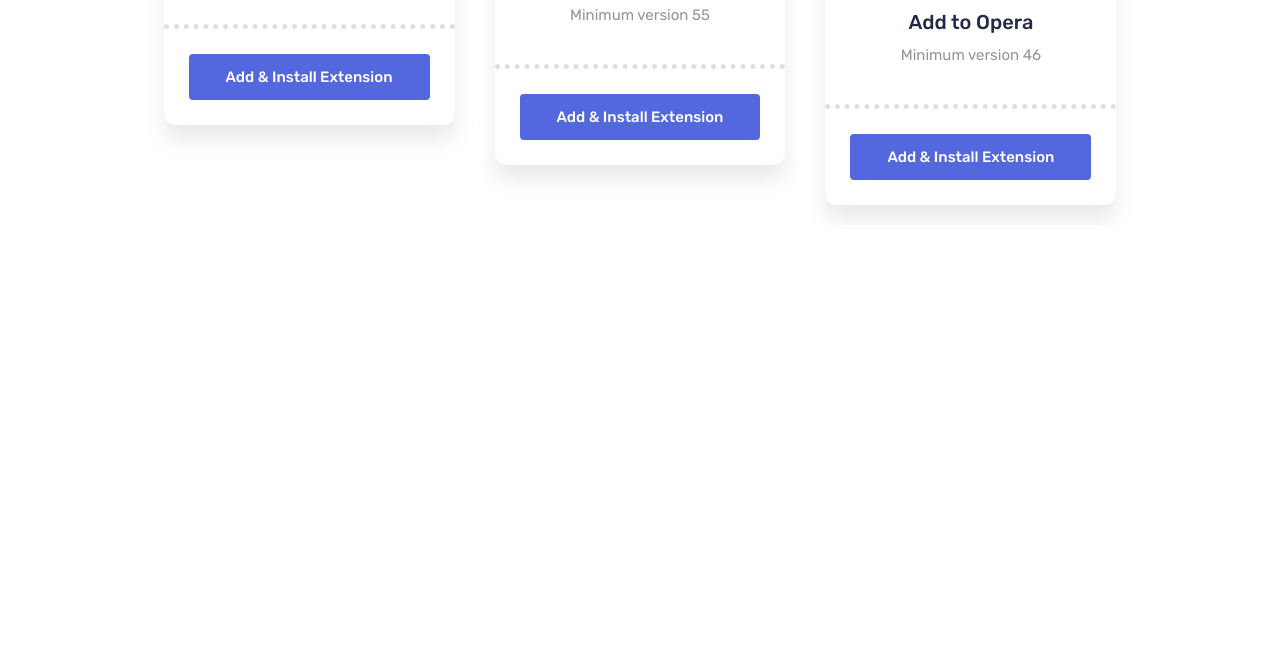
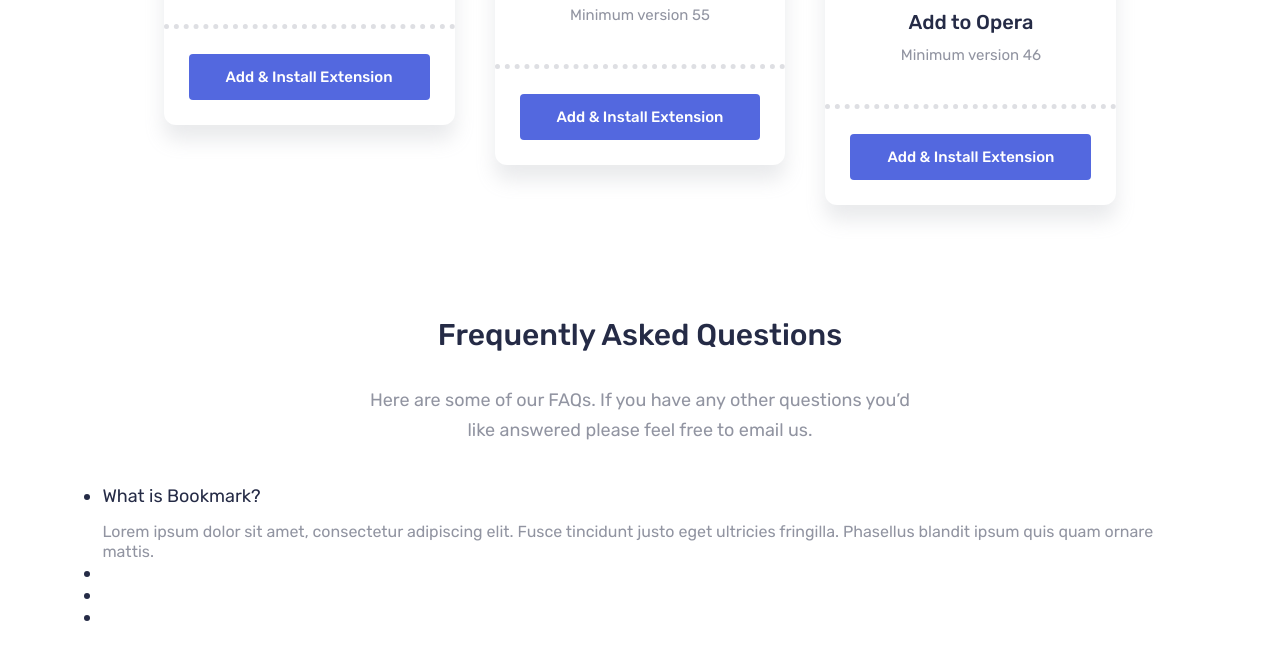
Before and after one commit to willibido/Bookmark-Landing-Page, a website: page index.html in a window 1280 px wide. Shown: the part 1952-2612 px from the top of the page. Before the commit the page ends 2177 px from the top, so only its background shows below. Drawn offline with Linux system fonts and the light colour scheme.

Commit message:
FAQ section HTML structure added

```diff
--- a/index.html
+++ b/index.html
@@ -129,6 +129,28 @@
         </div>
       </div>
     </section>
+
+    <!-- FAQ SECTION -->
+    <section class="faq-section">
+      <div class="faq__description u-margin-bottom-medium">
+        <h2 class="heading-secondary u-text-center u-margin-bottom-medium">Frequently Asked Questions</h2>
+        <p class="paragraph u-description-heading">Here are some of our FAQs. If you have any other questions you’d like
+          answered please feel free to email us.</p>
+      </div>
+
+      <div class="faq__faq-list-box">
+        <ul class="list">
+          <li class="question">
+            <h4 class="heading-quaternary">What is Bookmark?</h4>
+            <p class="small-paragraph">Lorem ipsum dolor sit amet, consectetur adipiscing elit. Fusce tincidunt
+              justo eget ultricies fringilla. Phasellus blandit ipsum quis quam ornare mattis.</p>
+          </li>
+          <li class="question"></li>
+          <li class="question"></li>
+          <li class="question"></li>
+        </ul>
+      </div>
+    </section>
   </div>
 </body>
 </html>
--- a/style/sass/base/_base.scss
+++ b/style/sass/base/_base.scss
@@ -16,6 +16,9 @@
     font-size: 1.8rem;
     position: relative;
     color: $darkblue-color;
+
+    animation: show 2.5s ease;
+    animation-fill-mode: backwards;
 }
 
 .container {
--- a/style/sass/base/_typography.scss
+++ b/style/sass/base/_typography.scss
@@ -19,6 +19,18 @@
     margin-bottom: 1.5rem;
 }
 
+.heading-quaternary {
+    font-weight: 400;
+    font-size: 1.8rem;
+    margin-bottom: 1.5rem;
+}
+
+.small-paragraph {
+    color: $grayblue-color;
+    line-height: 2rem;
+    font-size: $font-size-small;
+}
+
 .paragraph {
     color: $grayblue-color;
     line-height: 3rem;
--- a/style/sass/main.scss
+++ b/style/sass/main.scss
@@ -6,6 +6,7 @@
 @import 'base/utilities';
 
 @import 'components/button';
+@import 'components/expadiblelist';
 @import 'components/tabs';
 @import 'components/card';
 
--- a/style/sass/pages/_home.scss
+++ b/style/sass/pages/_home.scss
@@ -1,6 +1,7 @@
 // ========================
 //    FEATURES SECTION    |
-// =======================
+// ========================
+
 .features {
     width: 100%;
     display: flex;
@@ -8,8 +9,6 @@
     align-items: center;
     height: 90vh;
     position: relative;
-    animation: show 2.5s ease;
-    animation-fill-mode: backwards;
 
     &::after {
         content: "";
@@ -60,13 +59,14 @@
 
 // ==========================
 //    EXTENSIONS SECTION    |
-// =========================
+// ==========================
+
 .extensions {
     width: 100%;
     display: flex;
     flex-direction: column;
     align-items: center;
-    margin: 10rem 0;
+    margin: 10rem 0 20rem 0;
 
     .extensions__cards-box {
         display: flex;
@@ -85,3 +85,18 @@
         }
     }
 }
+
+// ===================
+//    FAQ SECTION    |
+// ===================
+
+.faq-section {
+    display: flex;
+    flex-direction: column;
+    align-items: center;
+    width: 100%;
+    height: 80vh;
+
+
+
+}
```
Also changed, not shown: style/css/expadiblelist.css (added), style/css/main.css, style/sass/components/expadiblelist.scss (added).
